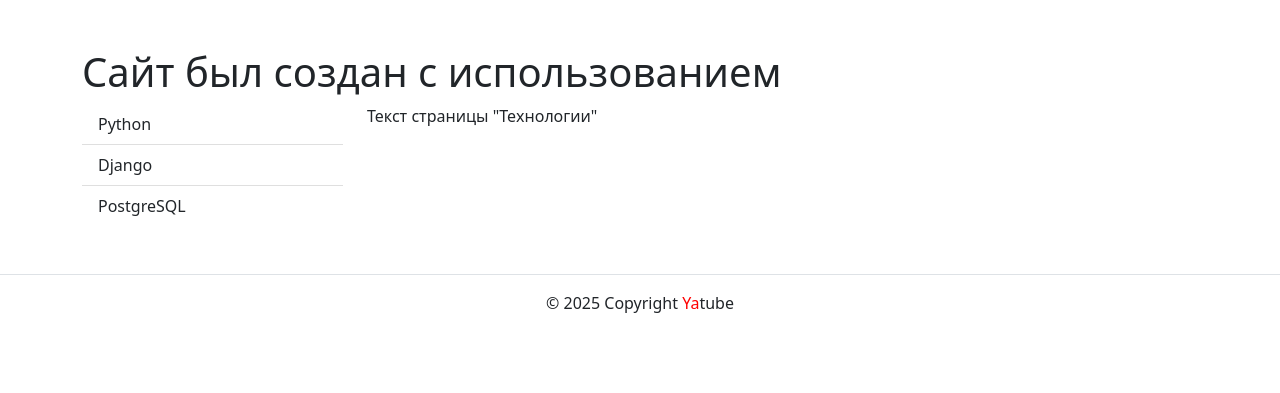
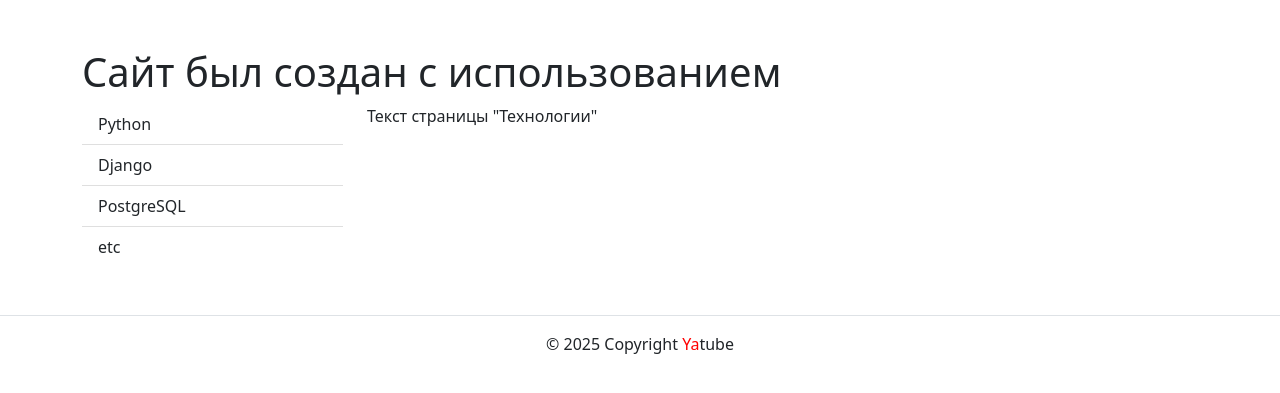
Before and after one commit to MikhailEGolubtsov/myfinance, a Django app: page /about/tech/ in a window 1280 px wide. Shown: the part 56-449 px from the top of the page. Run offline with Django 3.2, Linux system fonts and the light colour scheme; some libraries are stand-ins or nearby versions.

Commit message:
tech etc added

```diff
--- a/myfinance/templates/about/tech.html
+++ b/myfinance/templates/about/tech.html
@@ -14,6 +14,9 @@
       <li class="list-group-item">
         PostgreSQL
       </li>
+      <li class="list-group-item">
+        etc
+      </li>
     </ul>
   </aside>
   <article class="col-12 col-md-9">
```
